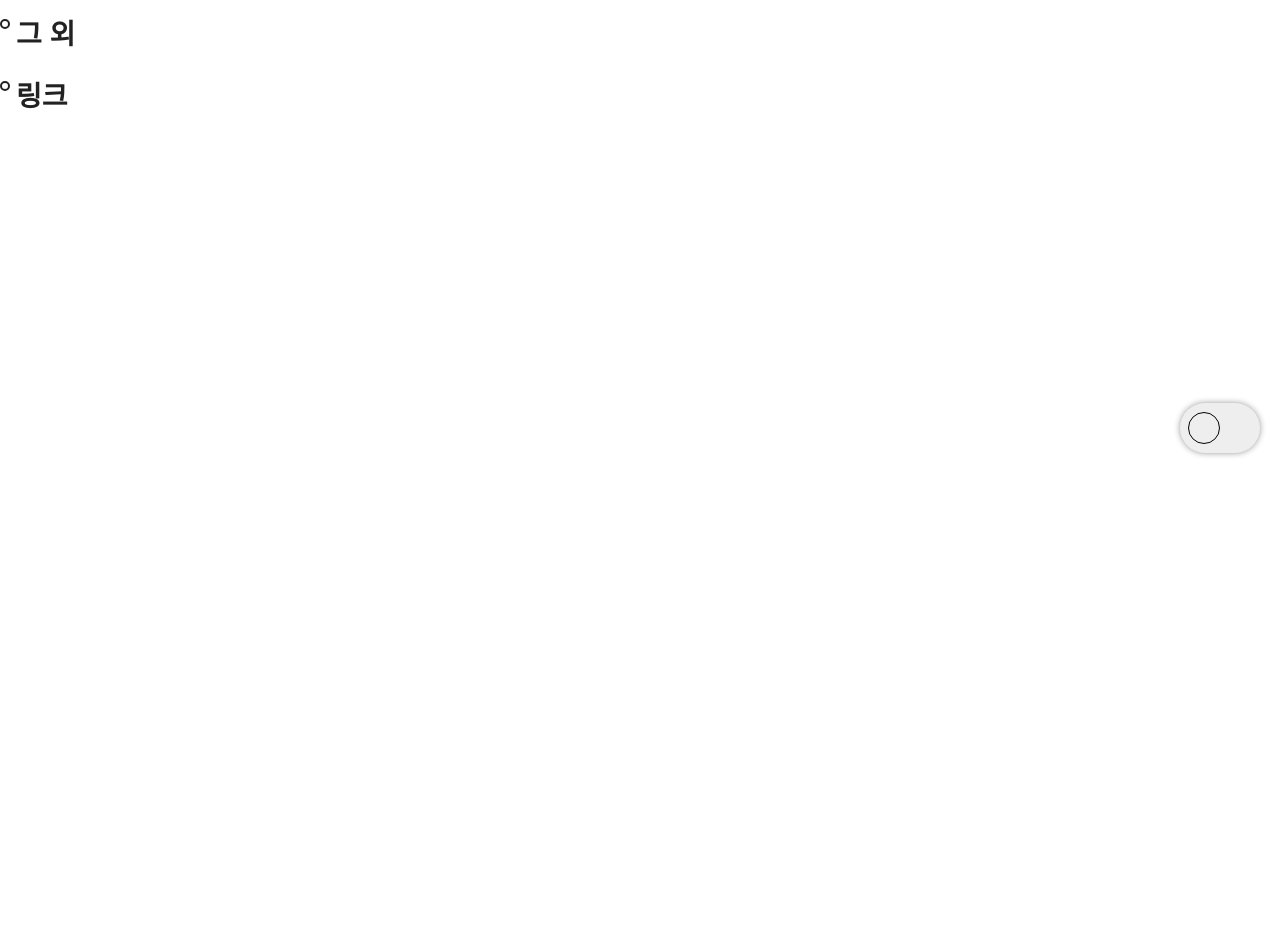
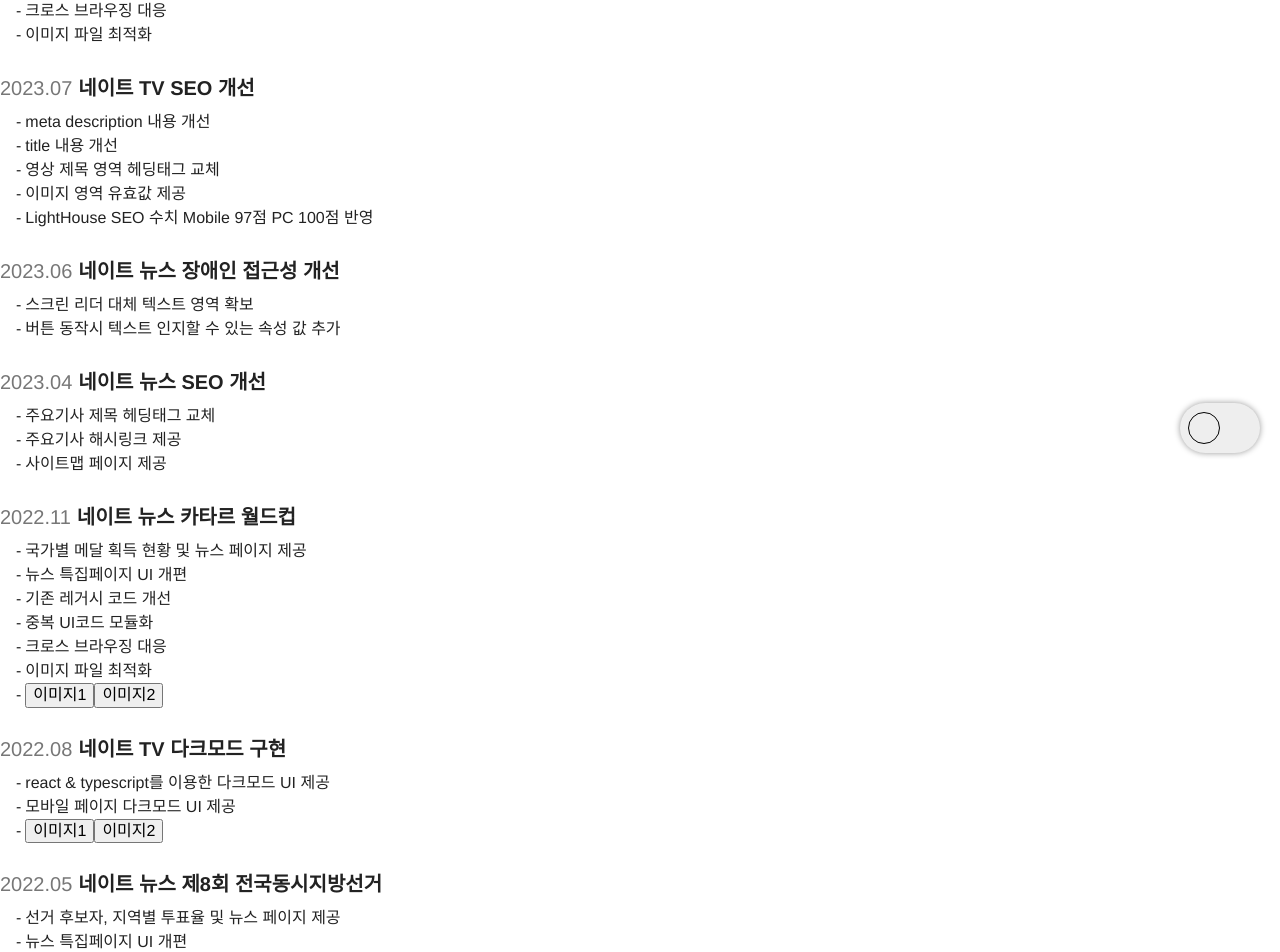
Before and after one commit to BaeYeongGi/230813, a React (Vite) app: page / in a window 1280 px wide. Shown: the part 327-1279 px from the top of the page. Before the commit the page ends 800 px from the top, so only its background shows below. Built offline with nearby package versions, Linux system fonts and the light colour scheme.

Commit message:
project contents type 정의

```diff
--- a/src/components/home/section.tsx
+++ b/src/components/home/section.tsx
@@ -1,13 +1,12 @@
-import React from 'react';
 import styled from '@emotion/styled';
+import { contentsType, sectionType } from 'src/types/home/section';
 
-interface sectionType {
-  isTop: boolean;
-}
 
-const Section = ({ isTop }: sectionType) => {
+const Section = ({ content, data }: sectionType) => {
   return (
-    isTop ? (
+    <>
+    {
+      content === 'top' && (
       <TopSection>
         <h1 className="big_title">💻 프론트엔드 개발을 잘하고 싶은 퍼블리셔 배영기 입니다.</h1>
         <p className="summary">
@@ -15,7 +14,40 @@
           더 나아가 데이터를 시각화 하고 비즈니스 로직을 처리하는 프론트엔드 개발자가 되기 위해 노력하겠습니다.
         </p>
       </TopSection>
-    ) : null
+      )
+    }
+    {
+      content === 'project' && (
+       <>
+       {
+        data && (
+          data.map((contents:contentsType, dataIdx:number) => (
+            <div key={dataIdx}>
+              <SmallTitle><span>{contents.since}</span>{contents.title}</SmallTitle>
+              <ProjectInfo>
+                {
+                  contents.list.map((cnts, listIdx:number) => (
+                    <li key={listIdx}>{cnts}</li>
+                  ))
+                }
+                {
+                  contents.img && (
+                    <li>
+                      <ImgButton>이미지1</ImgButton>
+                      <ImgButton>이미지2</ImgButton>
+                    </li>
+                  )
+                }
+
+              </ProjectInfo>
+            </div>
+          ))
+        )
+       }
+        </>
+      )
+    }
+    </>
   );
 };
 
@@ -34,3 +66,34 @@
     line-height:1.4;
   }
 `;
+
+const SmallTitle = styled.h3`
+  font-size:2rem;
+  font-weight:700;
+  width:100%;
+  span {
+    font-weight:300;
+    margin:0 6px 0 0;
+    color:#777;
+  }
+`;
+
+const ProjectInfo = styled.ul`
+  padding:10px 0 30px 16px;
+  li {
+    line-height:1.5;
+    &::before {
+      content:'-';
+      margin:0 4px 0 0;
+    }
+    a {
+      text-decoration:underline;
+      color:#3838ca;
+      font-weight:700;
+    }
+  }
+`;
+
+const ImgButton = styled.button`
+
+`;
--- /dev/null
+++ b/src/json/home/project.json
@@ -0,0 +1,108 @@
+{
+  "data": [
+    {
+      "id": 1,
+      "since": "진행중",
+      "title": "네이트 뉴스 항저우 아시안게임",
+      "list": [
+        "국가별, 종목별 메달 획득 현황 및 뉴스 페이지 제공",
+        "뉴스 특집페이지 UI 개편",
+        "중복 UI코드 모듈화",
+        "크로스 브라우징 대응",
+        "이미지 파일 최적화"
+      ]
+    },
+    {
+      "id": 2,
+      "since": "2023.07",
+      "title": "네이트 TV SEO 개선",
+      "list": [
+        "meta description 내용 개선",
+        "title 내용 개선",
+        "영상 제목 영역 헤딩태그 교체",
+        "이미지 영역 유효값 제공",
+        "LightHouse SEO 수치 Mobile 97점 PC 100점 반영"
+      ]
+    },
+    {
+      "id": 3,
+      "since": "2023.06",
+      "title": "네이트 뉴스 장애인 접근성 개선",
+      "list": [
+        "스크린 리더 대체 텍스트 영역 확보",
+        "버튼 동작시 텍스트 인지할 수 있는 속성 값 추가"
+      ]
+    },
+    {
+      "id": 4,
+      "since": "2023.04",
+      "title": "네이트 뉴스 SEO 개선",
+      "list": [
+        "주요기사 제목 헤딩태그 교체",
+        "주요기사 해시링크 제공",
+        "사이트맵 페이지 제공"
+      ]
+    },
+    {
+      "id": 5,
+      "since": "2022.11",
+      "title": "네이트 뉴스 카타르 월드컵",
+      "list": [
+        "국가별 메달 획득 현황 및 뉴스 페이지 제공",
+        "뉴스 특집페이지 UI 개편",
+        "기존 레거시 코드 개선",
+        "중복 UI코드 모듈화",
+        "크로스 브라우징 대응",
+        "이미지 파일 최적화"
+      ],
+      "img": "img_qatar"
+    },
+    {
+      "id": 6,
+      "since": "2022.08",
+      "title": "네이트 TV 다크모드 구현",
+      "list": [
+        "react & typescript를 이용한 다크모드 UI 제공",
+        "모바일 페이지 다크모드 UI 제공"
+      ],
+      "img": "img_tv"
+    },
+    {
+      "id": 7,
+      "since": "2022.05",
+      "title": "네이트 뉴스 제8회 전국동시지방선거",
+      "list": [
+        "선거 후보자, 지역별 투표율 및 뉴스 페이지 제공",
+        "뉴스 특집페이지 UI 개편",
+        "중복 UI코드 모듈화",
+        "크로스 브라우징 대응",
+        "이미지 파일 최적화"
+      ],
+      "img": "img_election_local"
+    },
+    {
+      "id": 8,
+      "since": "2022.03",
+      "title": "네이트 뉴스 20대 대선",
+      "list": [
+        "선거 후보자, 지역별 투표율, 투·개표 현황 페이지 제공",
+        "뉴스 특집페이지 UI 개편",
+        "중복 UI코드 모듈화",
+        "크로스 브라우징 대응"
+      ],
+      "img": "img_election_president"
+    },
+    {
+      "id": 9,
+      "since": "2022.02",
+      "title": "네이트 뉴스 베이징 올림픽",
+      "list": [
+        "국가별 메달 획득 현황 및 뉴스 페이지 제공",
+        "뉴스 특집페이지 UI 개편",
+        "중복 UI코드 모듈화"
+      ],
+      "img": "img_beijing"
+    }
+  ]
+
+}
--- a/src/pages/home.tsx
+++ b/src/pages/home.tsx
@@ -1,15 +1,21 @@
-import React from 'react';
-import { ReactComponent as Logo } from "src/assets/images/logo.svg";
+import React, { useState, useEffect } from 'react';
 import styled from '@emotion/styled';
 import Section from "src/components/home/section";
 import Title from "src/components/home/title";
-
+import projectJSON from 'src/json/home/project.json';
+import { contentsType } from 'src/types/home/section';
 
 const Home = () => {
+  const [projectData, setProjectData] = useState<contentsType[]>([]); // 초기값을 빈 배열로 설정
+  useEffect(() => {
+    setProjectData(projectJSON.data)
+  },[])
+
   return (
     <Container>
-      <Section isTop={true} />
+      <Section content="top" />
       <Title text="프로젝트" />
+      <Section content="project" data={projectData} />
       <Title text="기술" />
       <Title text="레거시 서비스와 함께한 노력들" />
       <Title text="그 외" />
--- /dev/null
+++ b/src/types/home/section.ts
@@ -0,0 +1,12 @@
+export interface sectionType {
+  content: string;
+  data?: contentsType[];
+}
+
+export interface contentsType {
+  id: number;
+  since: string;
+  title: string;
+  list: Array<string>;
+  img?: string;
+}
--- a/vite.config.ts
+++ b/vite.config.ts
@@ -10,6 +10,9 @@
       }
     })
   ],
+  server: {
+    open: 'index.html'
+  },
   resolve: {
     alias: {
       src: "/src"
```
Lines whose indentation alone changed are shown as unchanged.
